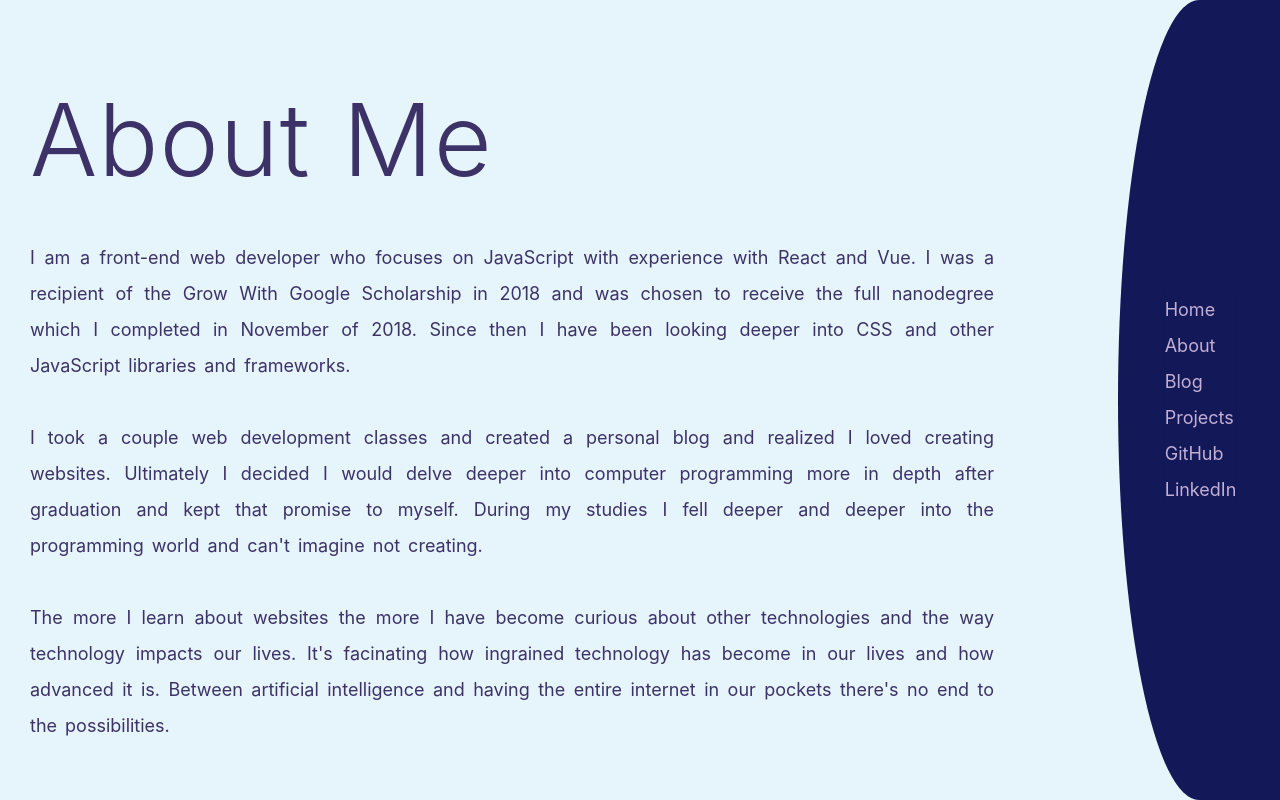
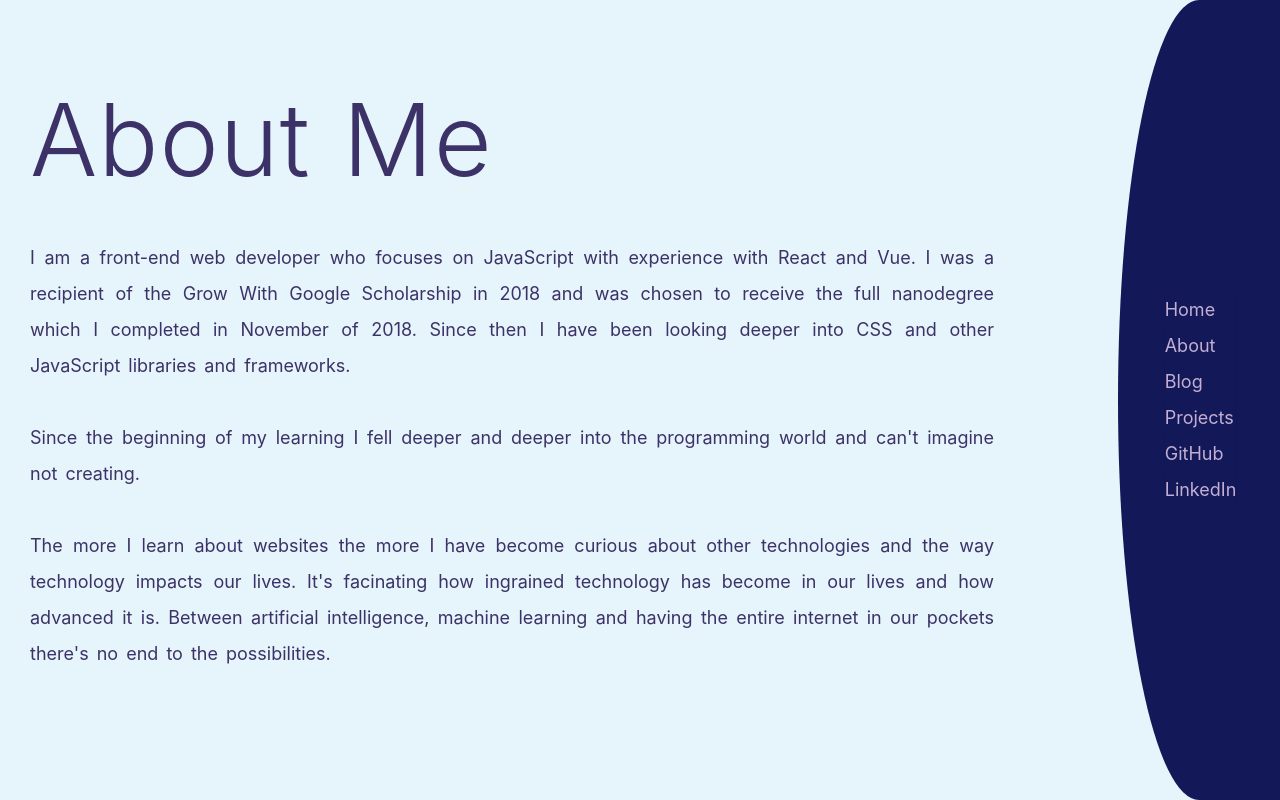
Before and after one commit to JennaKoslowski/vue-profile, a Nuxt app: page /about in a window 1280 px wide. Built offline with nearby package versions, Linux system fonts and the light colour scheme.

Commit message:
edit about page text

```diff
--- a/pages/about/index.vue
+++ b/pages/about/index.vue
@@ -7,13 +7,11 @@
         I was a recipient of the Grow With Google Scholarship in 2018 and was chosen to receive the full nanodegree
         which I completed in November of 2018. Since then I have been looking deeper into CSS and other JavaScript libraries and frameworks.</p>
     <br>
-    <p> I took a couple web development classes and created a personal blog and realized I loved creating websites.
-        Ultimately I decided I would delve deeper into computer programming more in depth after graduation and kept that promise to myself.
-        During my studies I fell deeper and deeper into the programming world and can't imagine not creating.</p>
+    <p> Since the beginning of my learning I fell deeper and deeper into the programming world and can't imagine not creating.</p>
     <br>
     <p> The more I learn about websites the more I have become curious about other technologies and the way technology impacts our lives.
         It's facinating how ingrained technology has become in our lives and how advanced it is.
-        Between artificial intelligence and having the entire internet in our pockets there's no end to the possibilities.</p>
+        Between artificial intelligence, machine learning and having the entire internet in our pockets there's no end to the possibilities.</p>
 </section>
 </template>
 
```
